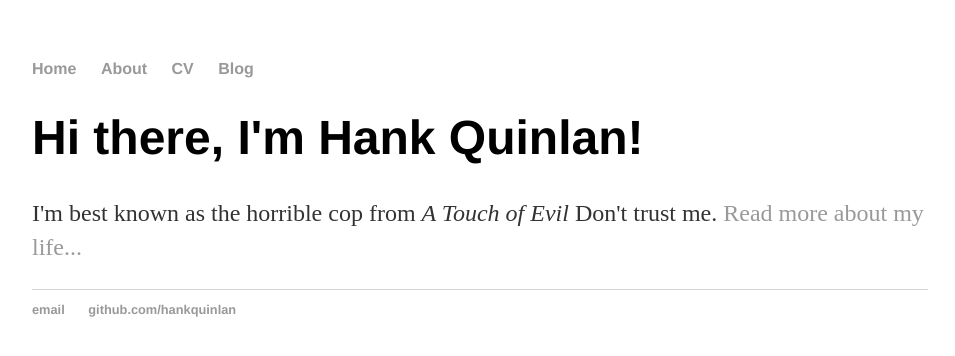
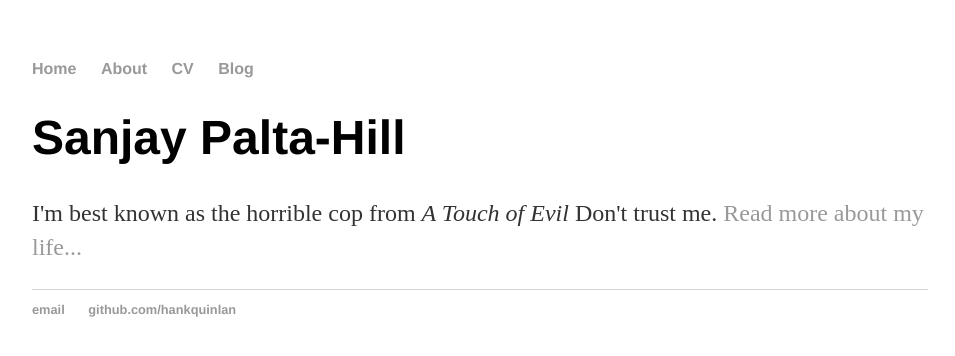
Before and after one commit to spaltahill/spaltahill.github.io, a plain HTML site: page index.html in a window 1280 px wide. Shown: the whole page, without its empty margins (160-1115 px from the left). Drawn offline with Linux system fonts and the light colour scheme.

Commit message:
Update index.html

```diff
--- a/index.html
+++ b/index.html
@@ -16,7 +16,7 @@
 		</nav>
 		<div class="container">
     		<div class="blurb">
-        		<h1>Hi there, I'm Hank Quinlan!</h1>
+        		<h1>Sanjay Palta-Hill</h1>
 				<p>I'm best known as the horrible cop from <em>A Touch of Evil</em> Don't trust me. <a href="/about">Read more about my life...</a></p>
     		</div><!-- /.blurb -->
 		</div><!-- /.container -->
```
